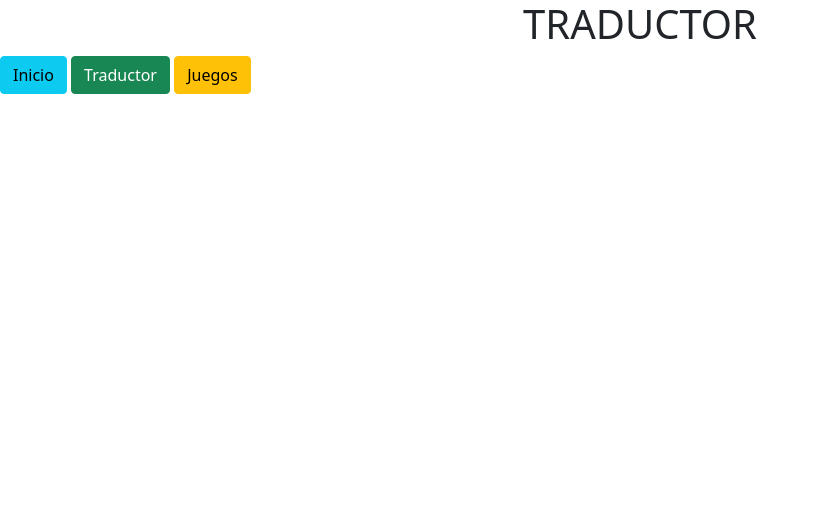
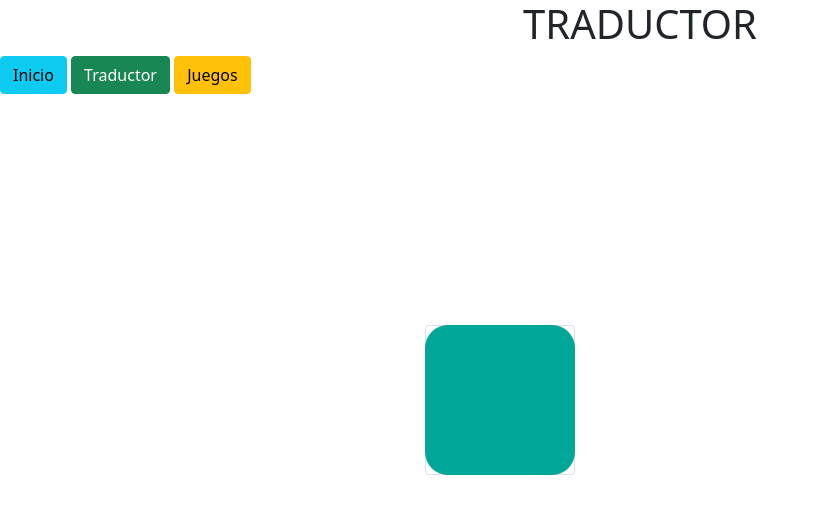
Before and after one commit to gabrield79/PAGINAWEB, a PHP site: page /traductor.html in a window 1280 px wide. Shown: the top 514 px of the page, without its empty margins (0-818 px from the left). Run offline with PHP 8.4, Linux system fonts and the light colour scheme.

Commit message:
aplicando efecto magico
Se aplicaron los efectos del magic effects

```diff
--- a/estilos.css
+++ b/estilos.css
@@ -27,3 +27,51 @@ h3{
     background-color: black;
     color: white;
 }
+
+.row{
+    width: 80%;
+    display: flex;
+    flex-wrap: wrap;position: absolute;
+    top: 50%;
+    left: 40%;
+    transform: translate(-50%,-50%);
+}
+
+.col{
+    flex-basis: 60%;
+    display: flex;
+    align-items: center;
+    justify-content: center;
+}
+
+.card,.overlay{
+    width: 150px;
+    height: 150px;
+    position: absolute;
+    border-radius: 23px;
+    background: rgb(10, 10, 10);
+    cursor: pointer;
+
+}
+
+.card{
+    background: #333;
+
+}
+
+.overlay{
+    background: #00a697;
+}
+
+.hola{
+    text-align: center;
+    margin: 10px 0;
+    color: #fff;
+    font-weight: 100;
+    z-index: 1;
+}
+
+magictime {
+    -webkit-animation-duration: 3s;
+    animation-duration: 3s;
+}
--- a/index.html
+++ b/index.html
@@ -9,6 +9,7 @@
     <script
     src="js/bootstrap.bundle.min.js">
     </script>
+
     <title>BOGSINGS</title>
 </head>
 <body>
@@ -52,12 +53,10 @@
             el funcionamiento de la aplicación, identificar la comunicación de la lengua de señas, analizar en términos de usabilidad la aplicación en la comunidad sorda e implementar
              la inteligencia artificial dentro de la aplicación.</P>
     </section>
+
     <section>
         <h3>LOGOTIPO</h3>
         <img src="imagenes/LOGO.png" class="img-thumbnail" alt="Logo de BOGSINGS">
-    </section>
-    <section>
-
     </section>
     <section>
         <h3>OBJETIVOS</h3>
--- a/traductor.html
+++ b/traductor.html
@@ -18,4 +18,22 @@
         <a href="traductor.html"><button CLASS="btn btn-success">Traductor</button></a>
         <a href="juegos.html"><button type="button" class="btn btn-warning">Juegos</button></a>
     </nav>
+
+        <div class="row">
+            <div class="col">
+                <div class="card"></div>
+                <div class="overlay"></div>
+            </div>
+        </div>
+
+        <script>
+            const selector = document.querySelector('.overlay')
+            selector.onclick = function(){
+                selector.classList.add('magictime', 'foolishIn');
+                selTimeout(function(){
+                    selector.classList.remove('magictime', 'foolishIn');
+                }, 2000);
+            }
+        </script>
+
     </header>
```
